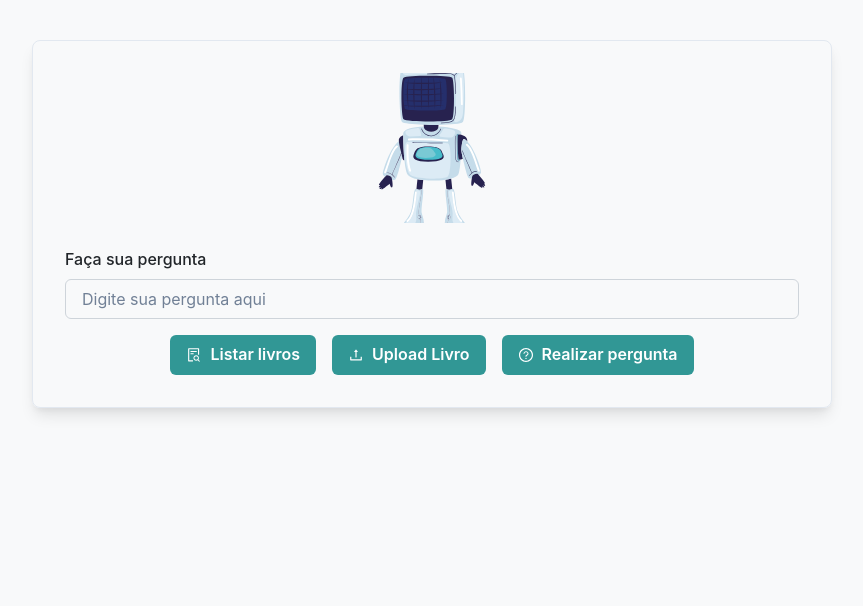
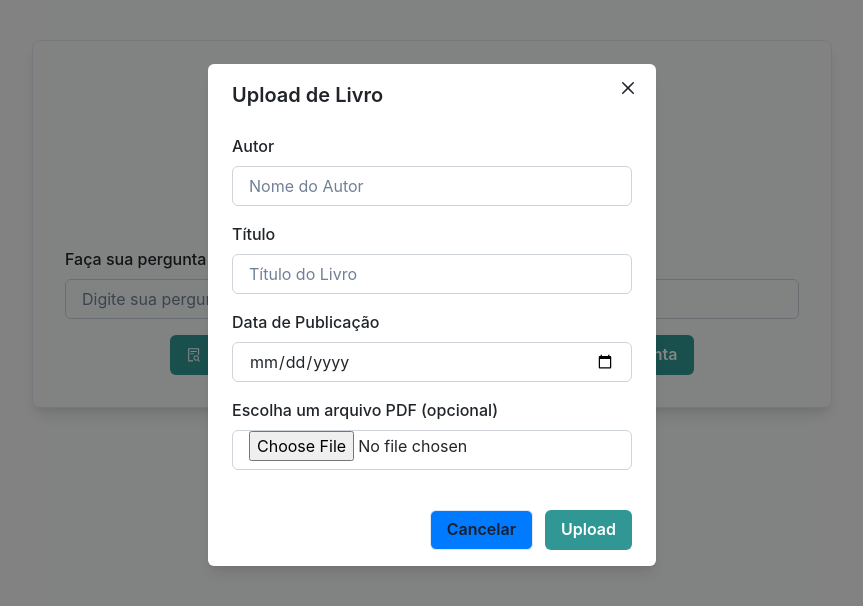
Before and after one commit to hgo19/your-teacher, a React (Vite) app in the folder frontend/: page /teacher-room in a window 1280 px wide. Both pictures are taken after a click on the button "Upload Livro". Shown: the top 606 px of the page, without its empty margins (208-1071 px from the left). Built offline with nearby package versions, Linux system fonts and the light colour scheme; no server answers.

Commit message:
feat: create modal to upload book and apply in teacher room

```diff
--- a/frontend/src/pages/teacher-room/TeacherRoom.tsx
+++ b/frontend/src/pages/teacher-room/TeacherRoom.tsx
@@ -14,8 +14,12 @@ import {
   AiOutlineUpload,
   AiOutlineQuestionCircle,
 } from "react-icons/ai";
+import { useDisclosure } from "@chakra-ui/react";
+import UploadModal from "./components/UploadModal";
 
-const RoboPage: React.FC = () => {
+const TeacherRoom: React.FC = () => {
+  const { isOpen, onOpen, onClose } = useDisclosure();
+
   return (
     <Box
       w="800px"
@@ -45,7 +49,11 @@ const RoboPage: React.FC = () => {
           Listar livros
         </Button>
 
-        <Button leftIcon={<AiOutlineUpload />} colorScheme="teal">
+        <Button
+          leftIcon={<AiOutlineUpload />}
+          colorScheme="teal"
+          onClick={onOpen}
+        >
           Upload Livro
         </Button>
 
@@ -53,8 +61,10 @@ const RoboPage: React.FC = () => {
           Realizar pergunta
         </Button>
       </HStack>
+
+      <UploadModal isOpen={isOpen} onClose={onClose} />
     </Box>
   );
 };
 
-export default RoboPage;
+export default TeacherRoom;
--- /dev/null
+++ b/frontend/src/pages/teacher-room/components/UploadModal.tsx
@@ -0,0 +1,175 @@
+import React, { useState } from "react";
+import {
+  Modal,
+  ModalOverlay,
+  ModalContent,
+  ModalHeader,
+  ModalCloseButton,
+  ModalBody,
+  ModalFooter,
+  Button,
+  FormControl,
+  FormLabel,
+  Input,
+  Spinner,
+  useToast,
+  Center,
+} from "@chakra-ui/react";
+import api from "../../../@global/api/api";
+import { useAuth } from "../../../@global/context/auth-context";
+
+interface UploadModalProps {
+  isOpen: boolean;
+  onClose: () => void;
+}
+
+const UploadModal: React.FC<UploadModalProps> = ({ isOpen, onClose }) => {
+  const [file, setFile] = useState<File | null>(null);
+  const [author, setAuthor] = useState<string>("");
+  const [title, setTitle] = useState<string>("");
+  const [publishedAt, setPublishedAt] = useState<string>("");
+  const [loading, setLoading] = useState<boolean>(false);
+  const toast = useToast();
+  const { token } = useAuth();
+
+  const handleFileChange = (event: React.ChangeEvent<HTMLInputElement>) => {
+    const selectedFile = event.target.files ? event.target.files[0] : null;
+    if (selectedFile && selectedFile.type === "application/pdf") {
+      setFile(selectedFile);
+    } else if (selectedFile) {
+      toast({
+        title: "Arquivo inválido.",
+        description: "Por favor, selecione um arquivo PDF.",
+        status: "error",
+        duration: 5000,
+        isClosable: true,
+      });
+    }
+  };
+
+  const handleUpload = async () => {
+    if (!author || !title || !publishedAt) {
+      toast({
+        title: "Informações incompletas.",
+        description: "Por favor, preencha todos os campos.",
+        status: "warning",
+        duration: 5000,
+        isClosable: true,
+      });
+      return;
+    }
+
+    setLoading(true);
+
+    const formData = new FormData();
+    if (file) {
+      formData.append("file", file);
+    }
+    formData.append("author", author);
+    formData.append("title", title);
+    formData.append("publishedAt", publishedAt);
+
+    try {
+      await api.post("/books/upload", formData, {
+        headers: {
+          "Content-Type": "multipart/form-data",
+          Authorization: `Bearer ${token}`,
+        },
+      });
+      toast({
+        title: "Upload bem-sucedido.",
+        description: "O livro foi carregado com sucesso.",
+        status: "success",
+        duration: 5000,
+        isClosable: true,
+      });
+      setFile(null);
+      setAuthor("");
+      setTitle("");
+      setPublishedAt("");
+      onClose();
+    } catch (error) {
+      console.error("Erro ao fazer upload:", error);
+      toast({
+        title: "Erro no upload.",
+        description: "Ocorreu um erro ao carregar o livro. Tente novamente.",
+        status: "error",
+        duration: 5000,
+        isClosable: true,
+      });
+    } finally {
+      setLoading(false);
+    }
+  };
+
+  return (
+    <Modal isOpen={isOpen} onClose={onClose}>
+      <ModalOverlay />
+      <ModalContent>
+        <ModalHeader>Upload de Livro</ModalHeader>
+        <ModalCloseButton />
+        <ModalBody>
+          <FormControl mb="4">
+            <FormLabel htmlFor="author">Autor</FormLabel>
+            <Input
+              id="author"
+              placeholder="Nome do Autor"
+              value={author}
+              onChange={(e) => setAuthor(e.target.value)}
+            />
+          </FormControl>
+
+          <FormControl mb="4">
+            <FormLabel htmlFor="title">Título</FormLabel>
+            <Input
+              id="title"
+              placeholder="Título do Livro"
+              value={title}
+              onChange={(e) => setTitle(e.target.value)}
+            />
+          </FormControl>
+
+          <FormControl mb="4">
+            <FormLabel htmlFor="publishedAt">Data de Publicação</FormLabel>
+            <Input
+              id="publishedAt"
+              placeholder="Data de Publicação"
+              value={publishedAt}
+              onChange={(e) => setPublishedAt(e.target.value)}
+              type={"date"}
+            />
+          </FormControl>
+
+          <FormControl mb="4">
+            <FormLabel htmlFor="file-upload">
+              Escolha um arquivo PDF (opcional)
+            </FormLabel>
+            <Input
+              id="file-upload"
+              type="file"
+              accept=".pdf"
+              onChange={handleFileChange}
+            />
+          </FormControl>
+
+          {loading && (
+            <Center>
+              <Spinner size="xl" />
+            </Center>
+          )}
+        </ModalBody>
+
+        <ModalFooter>
+          <Button variant="outline" mr={3} onClick={onClose}>
+            Cancelar
+          </Button>
+          <Button colorScheme="teal" onClick={handleUpload} isLoading={loading}>
+            Upload
+          </Button>
+        </ModalFooter>
+      </ModalContent>
+    </Modal>
+  );
+};
+
+export default UploadModal;
```
